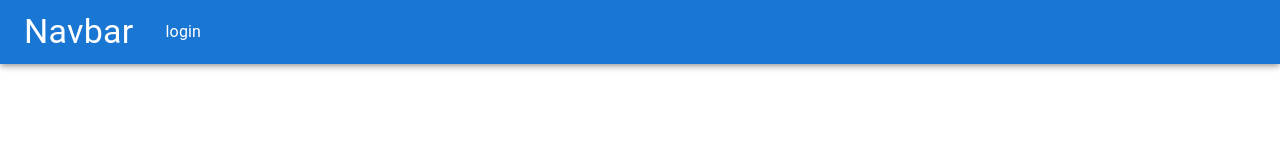
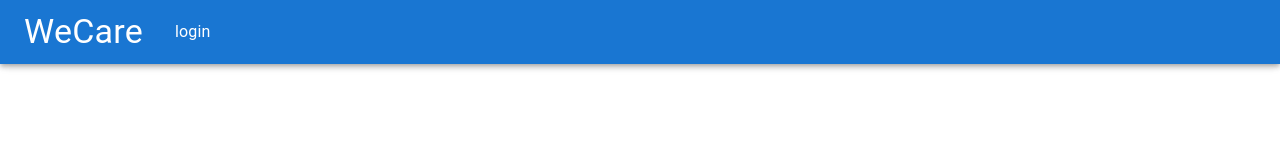
Before and after one commit to DrummerDee/-Wecare, a React (Create React App) app in the folder we-care/: page / in a window 1280 px wide. Shown: the top 160 px of the page. Built offline with nearby package versions, Linux system fonts and the light colour scheme.

Commit message:
fixed navbar, need to fix homepage

```diff
--- a/we-care/src/Components/Navbar.js
+++ b/we-care/src/Components/Navbar.js
@@ -14,7 +14,7 @@ const Navbar = () => {
   return (
     <AppBar>
       <Toolbar>
-        <Typography variant='h4'> Navbar </Typography>
+        <Typography variant='h4'> WeCare </Typography>
         <ListItem>
           <ListItemButton>
             <ListItemText primary='login'>
--- a/we-care/src/Pages/Homepage.js
+++ b/we-care/src/Pages/Homepage.js
@@ -2,7 +2,7 @@ import React from 'react';
 import '../Styles/Homepage.css';
 import { Link } from 'react-router-dom';
 
-export const Homepage = () => {
+const Homepage = () => {
   return (
     <>
       <section className='homebody'>
@@ -21,3 +21,4 @@ export const Homepage = () => {
     </>
   )
 }
+export default Homepage;
```
Also changed, not shown: we-care/src/App.js (+7 -7 lines).
